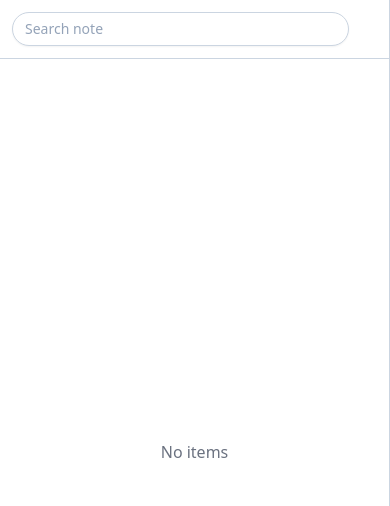
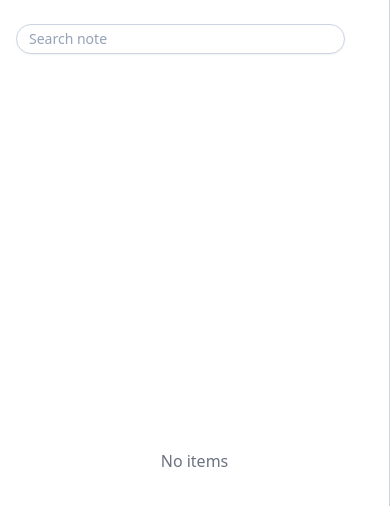
Before and after one commit to vencertorres/notes, a React (Vite) app: page / in a window 390 px wide. Shown: the top 506 px of the page. Built offline with nearby package versions, Linux system fonts and the light colour scheme; some icons are missing.

Commit message:
update editor

```diff
--- a/src/App.tsx
+++ b/src/App.tsx
@@ -1,24 +1,26 @@
 import { useState } from 'react';
-import { useLocation } from 'wouter';
+import { Route, useLocation } from 'wouter';
 import LucideEdit from '~icons/lucide/edit';
+import Editor from './components/Editor';
 import Note from './components/Note';
-import NoteRoute from './components/NoteRoute';
 import { useLocalStorage } from './hooks';
 import { NoteProps } from './types';
 
 function App() {
 	const [notes, setNotes] = useLocalStorage<NoteProps[]>('notes', []);
-	const [location, setLocation] = useLocation();
+	// eslint-disable-next-line @typescript-eslint/no-unused-vars
+	const [_, setLocation] = useLocation();
 	const [query, setQuery] = useState(() => {
 		return new URLSearchParams(window.location.search).get('q') ?? '';
 	});
 
 	function createNote() {
 		const note = {
-			id: Math.random().toString(36).slice(2, 7),
+			id: crypto.randomUUID(),
 			title: '',
 			body: '',
-			time: new Date().toJSON()
+			createdAt: new Date(),
+			updatedAt: new Date()
 		};
 		setNotes(notes.concat(note));
 		setLocation(`/notes/${note.id}`);
@@ -29,7 +31,7 @@ function App() {
 		setQuery(event.target.value);
 	}
 
-	let list = query
+	const list = query
 		? notes.filter((note) => {
 				if (
 					note.title.toLowerCase().includes(query.toLowerCase()) ||
@@ -42,8 +44,8 @@ function App() {
 
 	return (
 		<div className="grid h-screen grid-cols-1 overflow-y-auto bg-white sm:grid-cols-[minmax(250px,_20%)_1fr]">
-			<div className="grid grid-rows-[auto_1fr] overflow-y-auto border-r border-slate-300">
-				<div className="grid grid-cols-[1fr_auto] gap-3 border-b border-slate-300 p-3">
+			<aside className="grid grid-rows-[auto_1fr] overflow-y-auto border-r border-slate-300">
+				<div className="grid grid-cols-[1fr_auto] gap-3 px-4 py-6">
 					<label htmlFor="search" className="sr-only">
 						Search note
 					</label>
@@ -51,7 +53,7 @@ function App() {
 						id="search"
 						type="search"
 						placeholder="Search note"
-						className="min-w-0 rounded-full border border-slate-300 bg-white px-3 py-1.5 text-sm placeholder-slate-400 shadow-sm focus:border-sky-500 focus:outline-none focus:ring-1 focus:ring-sky-500"
+						className="min-w-0 rounded-full border border-slate-300 bg-white px-3 py-1 text-sm placeholder-slate-400 shadow-sm focus:border-sky-500 focus:outline-none focus:ring-1 focus:ring-sky-500"
 						value={query}
 						onChange={search}
 					/>
@@ -63,7 +65,7 @@ function App() {
 						<LucideEdit aria-label="Create note" />
 					</button>
 				</div>
-				{!!list.length ? (
+				{list.length ? (
 					<div className="overflow-hidden">
 						{list.map((note) => (
 							<Note key={note.id} {...note} />
@@ -74,8 +76,22 @@ function App() {
 						<p className="text-gray-500">No items</p>
 					</div>
 				)}
-			</div>
-			<NoteRoute notes={notes} submit={setNotes} />
+			</aside>
+
+			<Route path="/notes/:id">
+				{(params) => {
+					const note = notes.find((note) => note.id === params.id);
+
+					if (!note) {
+						return (
+							<div className="grid place-items-center text-xl text-gray-500">
+								¯\_(ツ)_/¯
+							</div>
+						);
+					}
+					return <Editor note={note} update={setNotes} />;
+				}}
+			</Route>
 		</div>
 	);
 }
--- /dev/null
+++ b/src/components/Editor.tsx
@@ -0,0 +1,88 @@
+import { Dispatch, FormEvent, SetStateAction } from 'react';
+import TextArea from 'react-textarea-autosize';
+import { Link, useLocation } from 'wouter';
+import LucideChevronLeft from '~icons/lucide/chevron-left';
+import LucideSave from '~icons/lucide/save';
+import LucideTrash from '~icons/lucide/trash';
+import { NoteProps } from '../types';
+
+function Editor({
+	note,
+	update
+}: {
+	note: NoteProps;
+	update: Dispatch<SetStateAction<NoteProps[]>>;
+}) {
+	// eslint-disable-next-line @typescript-eslint/no-unused-vars
+	const [_, setLocation] = useLocation();
+
+	function saveNote(event: FormEvent<HTMLFormElement>) {
+		event.preventDefault();
+
+		const formData = new FormData(event.currentTarget);
+
+		update((notes) =>
+			notes.map((n) =>
+				n.id === note.id
+					? {
+							...note,
+							title: formData.get('title') as string,
+							body: formData.get('body') as string,
+							updatedAt: new Date()
+					  }
+					: n
+			)
+		);
+	}
+
+	function deleteNote() {
+		if (confirm('Delete note?')) {
+			update((notes) => notes.filter((n) => n.id !== note.id));
+			setLocation('/');
+		}
+	}
+
+	return (
+		<main className="grid grid-rows-[auto_1fr] overflow-auto">
+			<div className="flex items-center gap-4 p-6">
+				<Link href="/">
+					<a className="inline-flex items-center text-gray-500 hover:text-gray-700 sm:hidden">
+						<LucideChevronLeft className="-ml-2 text-2xl" />
+						Notes
+					</a>
+				</Link>
+				<button form="editor" className="ml-auto">
+					<span className="sr-only">Save note</span>
+					<LucideSave className="text-gray-500 hover:text-sky-500" aria-hidden="true" />
+				</button>
+				<button onClick={deleteNote}>
+					<span className="sr-only">Delete note</span>
+					<LucideTrash className="text-gray-500 hover:text-red-700" aria-hidden="true" />
+				</button>
+			</div>
+			<form
+				id="editor"
+				className="grid grid-rows-[auto_1fr] overflow-auto"
+				onSubmit={saveNote}
+			>
+				<div>
+					<TextArea
+						name="title"
+						placeholder="Title"
+						defaultValue={note.title}
+						className="w-full resize-none p-6 text-4xl font-semibold shadow outline-none"
+					/>
+				</div>
+				<div className="flex flex-col">
+					<TextArea
+						name="body"
+						defaultValue={note.body}
+						className="flex-1 resize-none p-6 outline-none"
+					/>
+				</div>
+			</form>
+		</main>
+	);
+}
+
+export default Editor;
--- a/src/components/Note.tsx
+++ b/src/components/Note.tsx
@@ -12,8 +12,11 @@ export default function Note(props: NoteProps) {
 				<div className="border-b bg-white p-4 group-hover:bg-gray-50 group-aria-[current=true]:bg-sky-50">
 					<p>{props.title}</p>
 					<p className="truncate text-gray-500">{props.body}</p>
-					<time dateTime={props.time} className="text-xs text-gray-500">
-						{format(new Date(props.time), 'MMMM d, yyyy h:mm a')}
+					<time
+						dateTime={format(props.createdAt, 'yyyy-mm-dd')}
+						className="text-xs text-gray-500"
+					>
+						{format(props.createdAt, 'MMMM d, yyyy h:mm a')}
 					</time>
 				</div>
 			</a>
--- a/src/components/NoteRoute.tsx
+++ /dev/null
@@ -1,122 +0,0 @@
-import { format } from 'date-fns';
-import { SetStateAction, useEffect, useRef, useState } from 'react';
-import { Transition, TransitionStatus } from 'react-transition-group';
-import { Link, useLocation, useRoute } from 'wouter';
-import LucideList from '~icons/lucide/list';
-import LucideSave from '~icons/lucide/save';
-import LucideTrash2 from '~icons/lucide/trash-2';
-import { NoteProps } from '../types';
-
-function NoteRoute({
-	notes,
-	submit
-}: {
-	notes: NoteProps[];
-	submit: React.Dispatch<SetStateAction<NoteProps[]>>;
-}) {
-	const [match, params] = useRoute('/notes/:id');
-	const nodeRef = useRef(null);
-	const [note, setNote] = useState<NoteProps>({
-		id: '',
-		title: '',
-		body: '',
-		time: new Date().toJSON()
-	});
-	const [location, setLocation] = useLocation();
-
-	useEffect(() => {
-		let note = notes.find((n) => n.id === params?.id);
-		if (note) {
-			setNote(note);
-		}
-	}, [params?.id]);
-
-	function handleChange(event: React.ChangeEvent<HTMLInputElement | HTMLTextAreaElement>) {
-		const name = event.target.name;
-		const value = event.target.value;
-		setNote({ ...note, [name]: value });
-	}
-
-	function handleSubmit(event: React.MouseEvent<HTMLButtonElement>) {
-		event.preventDefault();
-		const name = event.currentTarget.name;
-		if (name === 'save') {
-			const update = { ...note, time: new Date().toJSON() };
-			setNote(update);
-			submit(notes.map((n) => (n.id === note.id ? update : n)));
-		} else {
-			if (confirm('Delete note?')) {
-				submit(notes.filter((n) => n.id !== note.id));
-				setLocation('/');
-			}
-		}
-	}
-
-	const className =
-		'fixed sm:static top-0 left-0 bottom-0 right-0 ' +
-		'flex flex-col gap-4 p-4 bg-white ' +
-		'transition-transform sm:transition-none sm:translate-x-0 duration-300 ';
-
-	const classNames: Record<TransitionStatus, string> = {
-		entering: 'translate-x-0',
-		entered: 'translate-x-0',
-		exiting: 'translate-x-full',
-		exited: 'translate-x-full',
-		unmounted: 'translate-x-full'
-	};
-
-	return (
-		<Transition
-			nodeRef={nodeRef}
-			timeout={{ appear: 300, enter: 300, exit: 50 }}
-			in={match}
-			unmountOnExit
-		>
-			{(state: TransitionStatus) => (
-				<div ref={nodeRef} className={className + classNames[state]}>
-					<Link href="/">
-						<a className="self-start rounded-full p-1 text-gray-500 hover:text-gray-700">
-							<LucideList className="h-6 w-6" />
-						</a>
-					</Link>
-					<form className="flex h-full flex-col">
-						<div className="flex gap-2 border-b-2 p-4">
-							<div className="mr-auto">
-								<input
-									type="text"
-									name="title"
-									placeholder="Title"
-									value={note.title}
-									onChange={handleChange}
-									className="block h-14 w-full text-4xl outline-none"
-								/>
-								<time dateTime={note.time} className="text-xs text-gray-500">
-									{format(new Date(note.time), 'MMMM d, yyyy h:mm a')}
-								</time>
-							</div>
-							<button type="submit" name="save" title="Save" onClick={handleSubmit}>
-								<LucideSave className="h-6 w-6 text-blue-500 hover:text-blue-700" />
-							</button>
-							<button
-								type="submit"
-								name="delete"
-								title="Delete"
-								onClick={handleSubmit}
-							>
-								<LucideTrash2 className="h-6 w-6 text-blue-500 hover:text-red-700" />
-							</button>
-						</div>
-						<textarea
-							name="body"
-							value={note.body}
-							onChange={handleChange}
-							className="h-full resize-none p-4 outline-none"
-						></textarea>
-					</form>
-				</div>
-			)}
-		</Transition>
-	);
-}
-
-export default NoteRoute;
--- a/src/hooks.ts
+++ b/src/hooks.ts
@@ -1,17 +1,24 @@
-import { SetStateAction, useEffect, useState } from "react"
+import { useEffect, useState } from 'react';
 
-export function useLocalStorage<T>(key: string, initialValue: T): [T, React.Dispatch<SetStateAction<T>>] {
-  const [value, setValue] = useState(() => {
-    const item = window.localStorage.getItem(key)
+export function useLocalStorage<T>(key: string, initialValue: T) {
+	function readValue() {
+		const item = window.localStorage.getItem(key);
 
-    return item
-      ? JSON.parse(item)
-      : initialValue
-  })
+		return item
+			? JSON.parse(item, (key, value) => {
+					if (key === 'createdAt' || key === 'updatedAt') {
+						return new Date(value);
+					}
+					return value;
+			  })
+			: initialValue;
+	}
 
-  useEffect(() => {
-    window.localStorage.setItem(key, JSON.stringify(value))
-  }, [key, value])
+	const [value, setValue] = useState<T>(readValue);
 
-  return [value, setValue]
+	useEffect(() => {
+		window.localStorage.setItem(key, JSON.stringify(value));
+	}, [key, value]);
+
+	return [value, setValue] as const;
 }
--- a/src/types.ts
+++ b/src/types.ts
@@ -2,5 +2,6 @@ export type NoteProps = {
 	id: string;
 	title: string;
 	body: string;
-	time: string;
+	createdAt: Date;
+	updatedAt: Date;
 };
--- a/tailwind.config.cjs
+++ b/tailwind.config.cjs
@@ -1,8 +1,14 @@
+import defaultTheme from 'tailwindcss/defaultTheme';
+
 /** @type {import('tailwindcss').Config} */
 export default {
 	content: ['./index.html', './src/**/*.{js,ts,jsx,tsx}'],
 	theme: {
-		extend: {}
+		extend: {
+			fontFamily: {
+				sans: ['Inter Variable', ...defaultTheme.fontFamily.sans]
+			}
+		}
 	},
 	plugins: []
 };
```
Also changed, not shown: package.json (+6 -2 lines), src/main.tsx (+9 -8 lines), .eslintrc.cjs, 1 other file (tests, documents, lock files or other folders).
